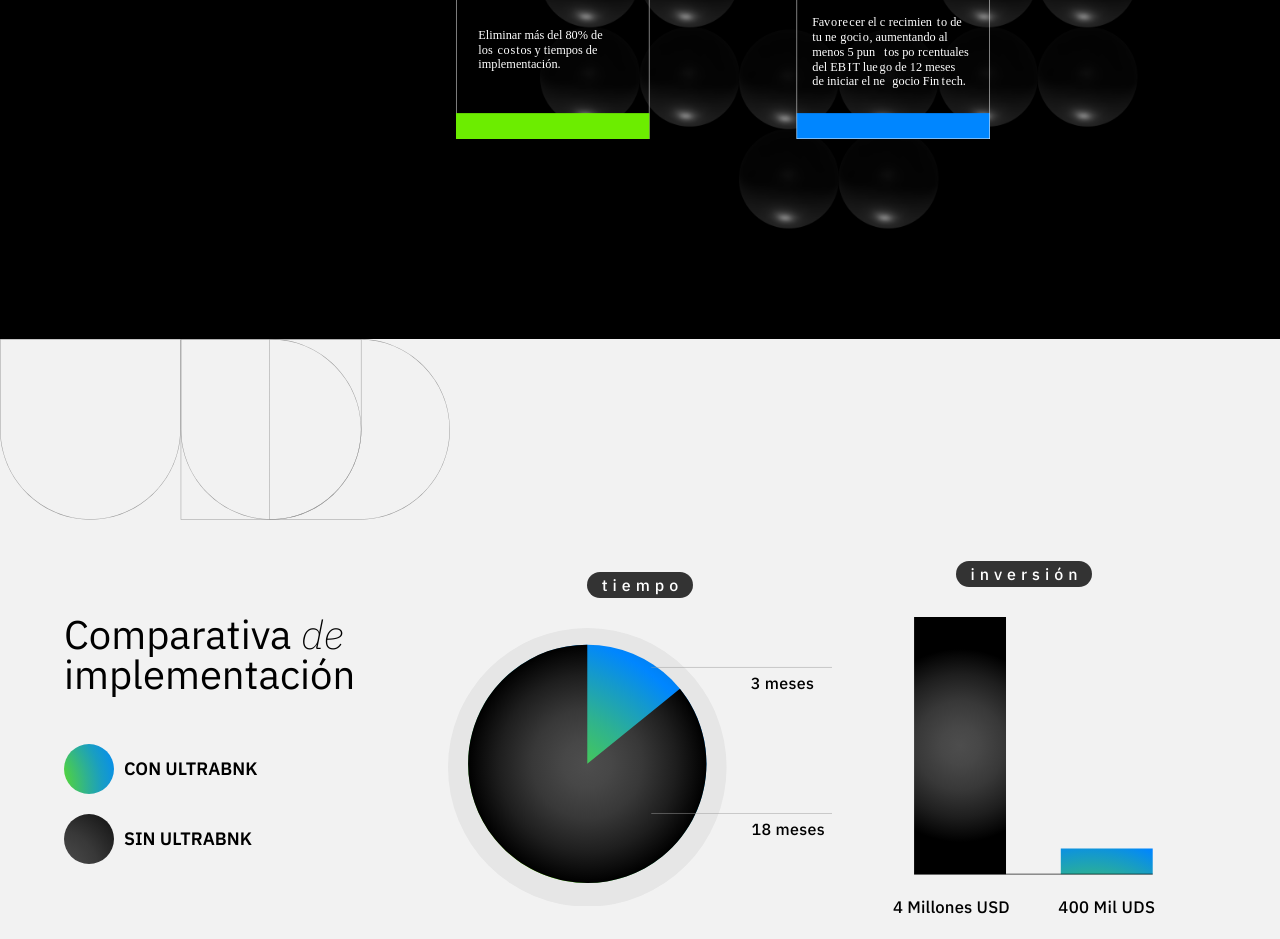
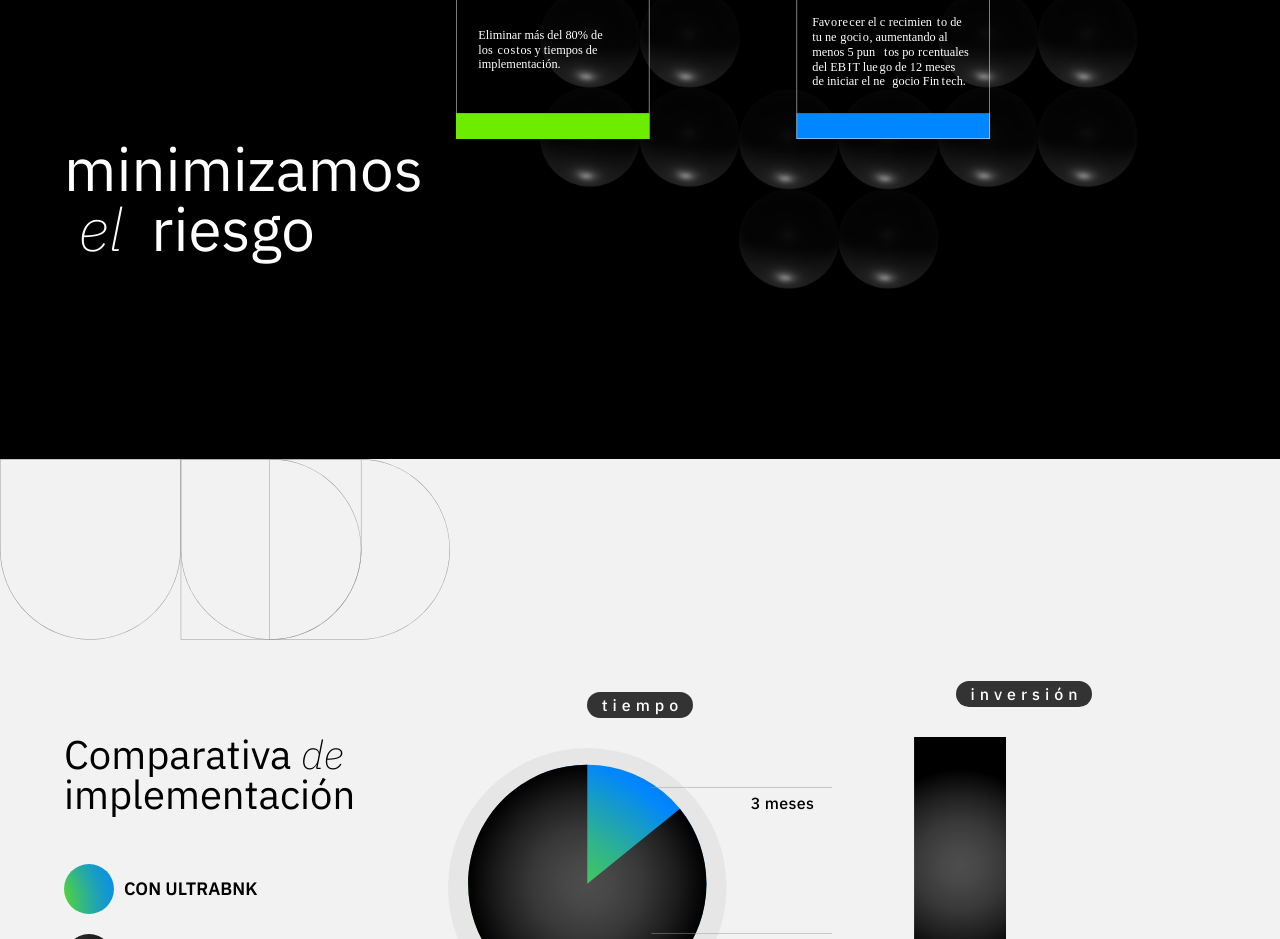
Before and after one commit to xaulosky/ultrabnk, a Next.js app: page / in a window 1280 px wide. Shown: the part 3360-4299 px from the top of the page. Built offline with nearby package versions, Linux system fonts and the light colour scheme.

Commit message:
tituloabajo seccio5

```diff
--- a/screens/home/Section5.js
+++ b/screens/home/Section5.js
@@ -11,9 +11,9 @@ const Section5 = () => {
             position: "relative",
             marginBottom: "100px",
             zIndex: "2",
-                display:"flex",
-                justifyContent:"center",
-                alignItems:"center"
+            display: "flex",
+            justifyContent: "center",
+            alignItems: "center"
         }}>
             <div style={{
                 position: "absolute",
@@ -37,8 +37,8 @@ const Section5 = () => {
                             width: "90%",
                             maxWidth: "700px"
                         }} />
-
                     </Grid>
+                    <h3> minimizamos <br /> <span> el </span> riesgo</h3>
                 </Grid>
             </Container>
         </Grid>
```
